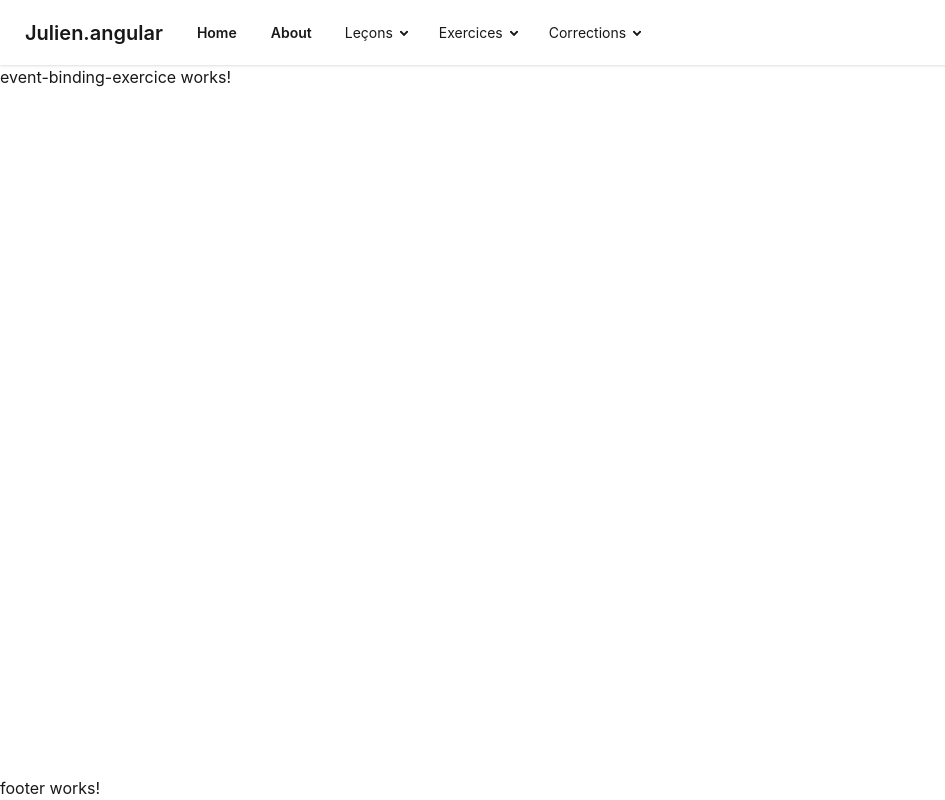
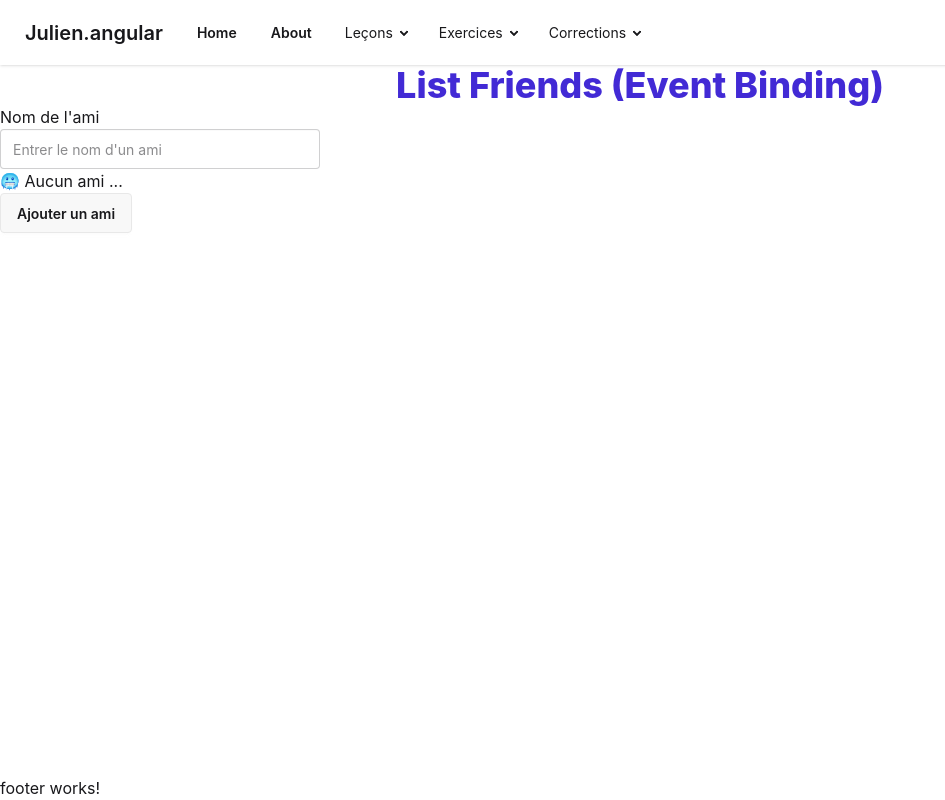
Before and after one commit to juliencongras/julien.angular, an Angular app: page /exercices/event_binding in a window 1280 px wide. Shown: the whole page, without its empty margins (0-945 px from the left). Built offline with nearby package versions, Linux system fonts and the light colour scheme.

Commit message:
Exercice event binding

```diff
--- a/src/app/pages/exercices/event-binding-exercice/event-binding-exercice.html
+++ b/src/app/pages/exercices/event-binding-exercice/event-binding-exercice.html
@@ -1 +1,8 @@
-<p>event-binding-exercice works!</p>
+<div class="text-center space-y-2">
+    <h1 class="text-4xl font-extrabold text-primary">{{ title }}</h1>
+</div>
+
+<p>Nom de l'ami</p>
+<input (input)="onUpdateFriendsList($event)" type="text" placeholder="Entrer le nom d'un ami" class="input" />
+<p>{{ listFriendsCreationStatus }}</p>
+<button (click)="onAddingFriends()" [disabled]="listFriendsAuth" class="btn">Ajouter un ami</button>
--- a/src/app/pages/exercices/event-binding-exercice/event-binding-exercice.ts
+++ b/src/app/pages/exercices/event-binding-exercice/event-binding-exercice.ts
@@ -6,4 +6,23 @@ import { Component } from '@angular/core';
   styleUrl: './event-binding-exercice.css',
   templateUrl: './event-binding-exercice.html',
 })
-export class EventBindingExercice {}
+export class EventBindingExercice {
+  constructor() {
+    setTimeout(() => {
+      this.listFriendsAuth = true;
+    }, 3000);
+  }
+  title: string = "List Friends (Event Binding)"
+
+  listFriendsInputText: string = "";
+  listFriendsAuth: boolean = false;
+  listFriendsCreationStatus: string = "🥶 Aucun ami ...";
+
+  onUpdateFriendsList(eventInput: Event): void {
+    this.listFriendsInputText = (eventInput.target as HTMLInputElement).value;
+  }
+
+  onAddingFriends(): void {
+    this.listFriendsCreationStatus = this.listFriendsInputText;
+  }
+}
```
